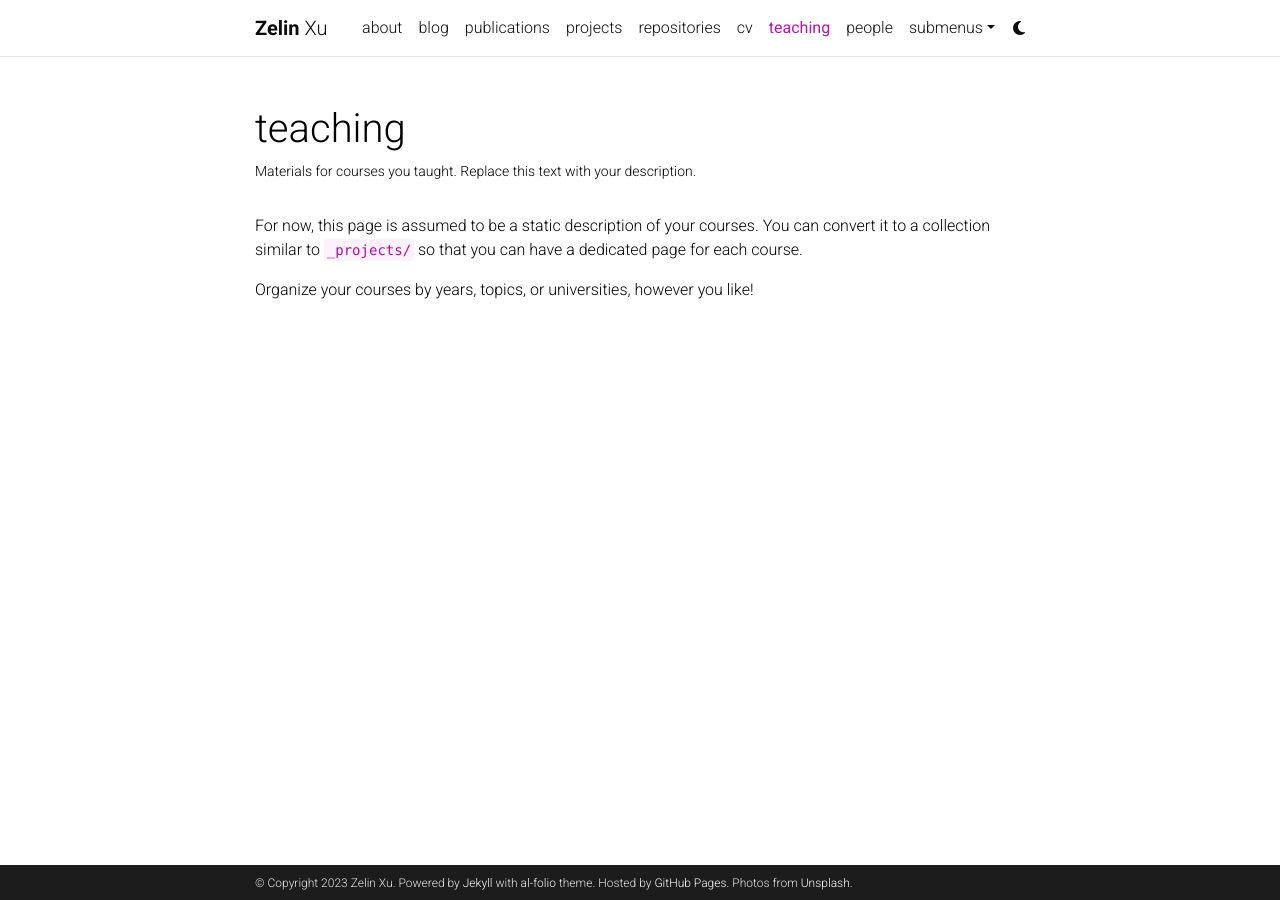
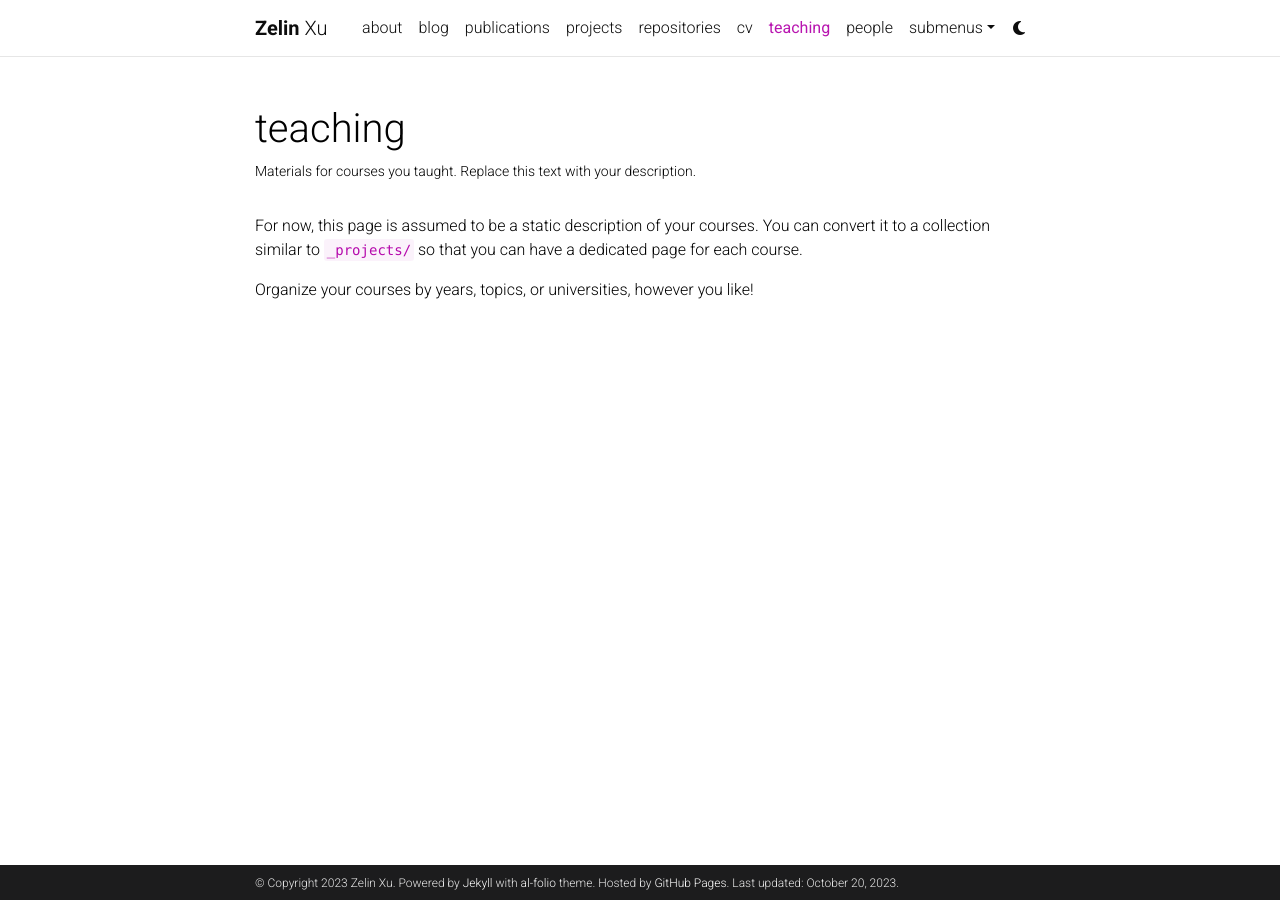
Before and after one commit to ZelinXu2000/ZelinXu2000.github.io, a Jekyll site: the page built from _pages/teaching.md, in a window 1280 px wide. Built offline with Jekyll 4.4.1, drawn with Linux system fonts in a browser that asks for light colours; comment, search, counter and statistics services are not loaded; a style sheet for code colours, icons or effects is not loaded; some of the changed lines change nothing that is shown.

Commit message:
edit config

```diff
--- a/_config.yml
+++ b/_config.yml
@@ -12,7 +12,6 @@
 footer_text: >
   Powered by <a href="https://jekyllrb.com/" target="_blank">Jekyll</a> with <a href="https://github.com/alshedivat/al-folio">al-folio</a> theme.
   Hosted by <a href="https://pages.github.com/" target="_blank">GitHub Pages</a>.
-  Photos from <a href="https://unsplash.com" target="_blank">Unsplash</a>.
 keywords: jekyll, jekyll-theme, academic-website, portfolio-website  # add your own keywords or leave empty
 
 lang: en # the language of your site (for example: en, fr, cn, ru, etc.)
@@ -20,7 +19,7 @@
 
 url: https://ZelinXu2000.github.io # the base hostname & protocol for your site
 baseurl:  # the subpath of your site, e.g. /blog/
-last_updated: false # set to true if you want to display last updated in the footer
+last_updated: true # set to true if you want to display last updated in the footer
 impressum_path:  # set to path to include impressum link in the footer, use the same path as permalink in a page, helps to conform with EU GDPR
 
 # -----------------------------------------------------------------------------
@@ -67,11 +66,11 @@
 # Social integration
 # -----------------------------------------------------------------------------
 
-github_username: # your GitHub user name
+github_username: ZelinXu2000 # your GitHub user name
 gitlab_username: # your GitLab user name
 twitter_username: # your Twitter handle
 mastodon_username: # your mastodon instance+username in the format instance.tld/@username
-linkedin_username: # your LinkedIn user name
+linkedin_username: https://www.linkedin.com/in/zelinxu/ # your LinkedIn user name
 telegram_username: # your Telegram user name
 scholar_userid: # your Google Scholar ID
 semanticscholar_id: # your Semantic Scholar ID
```
